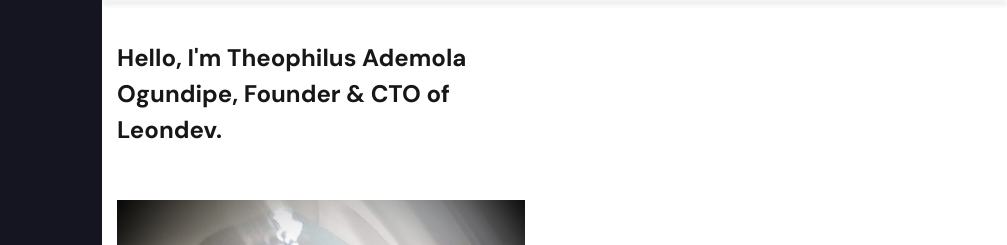
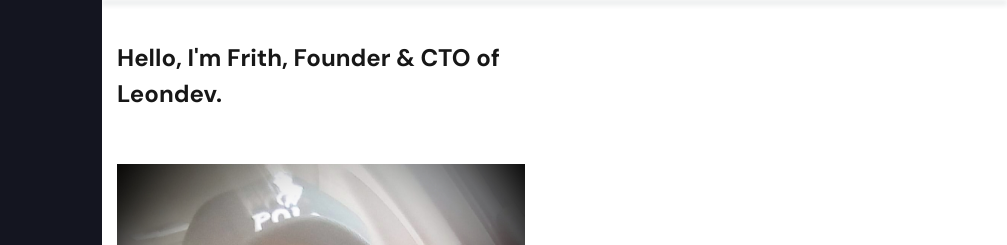
Before and after one commit to DbRDYZmMRu/EVCnslqVgm, a plain HTML site: page index.html in a window 1280 px wide. Shown: the top 245 px of the page, 273-1280 px from the left. Drawn offline with Linux system fonts and the light colour scheme; a web font is replaced by a local one.

Commit message:
Update index.html

```diff
--- a/index.html
+++ b/index.html
@@ -104,7 +104,7 @@
                                     <div class="page-content">
                                         <div class="content-box wow fadeIn" data-wow-delay=".2s">
                                             <div class="content">
-                                                    <h6 class="title">Hello, I'm Theophilus Ademola Ogundipe, Founder & CTO of Leondev.</h6>
+                                                    <h6 class="title">Hello, I'm Frith, Founder & CTO of Leondev.</h6>
                                                                                            <div class="avatar mt-52 mb-52">
                                             <img src="./assets/images/CTO.jpg" alt="lEoNDɘv" />
                                         </div>
```
